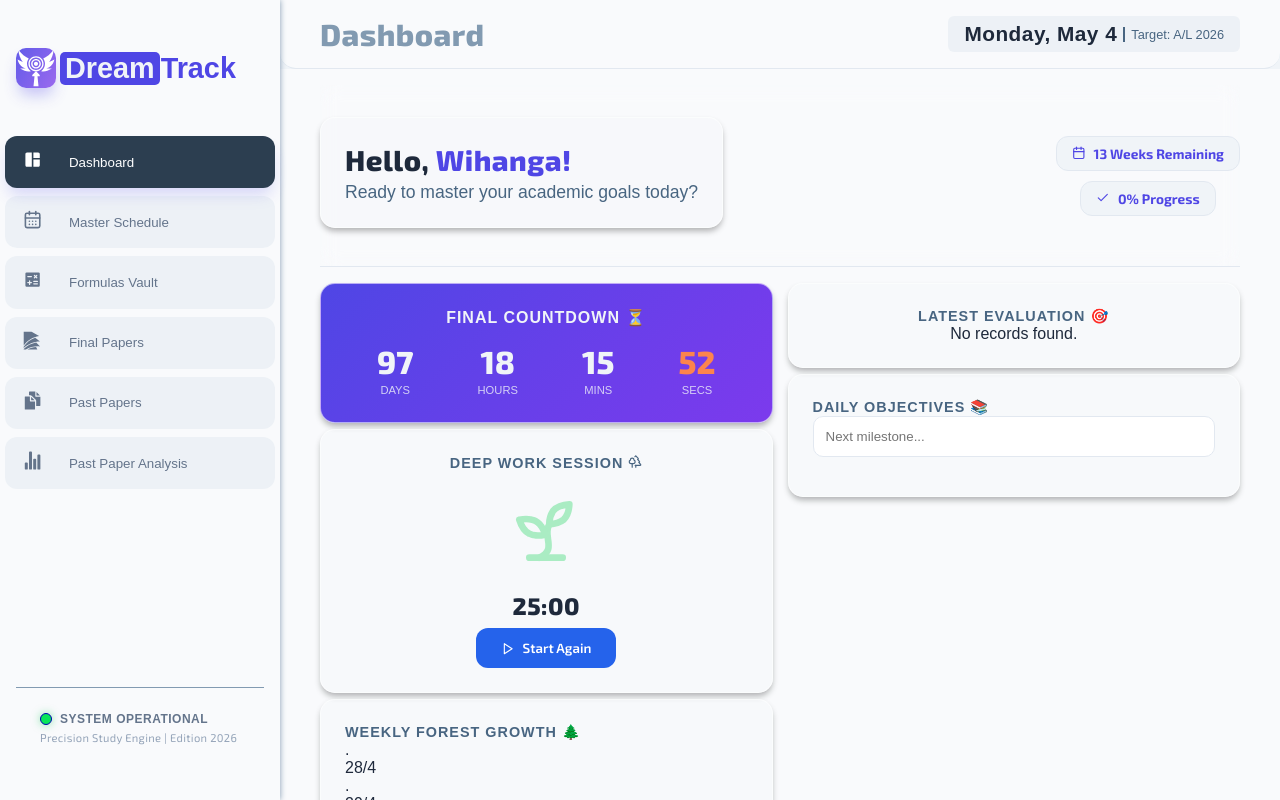
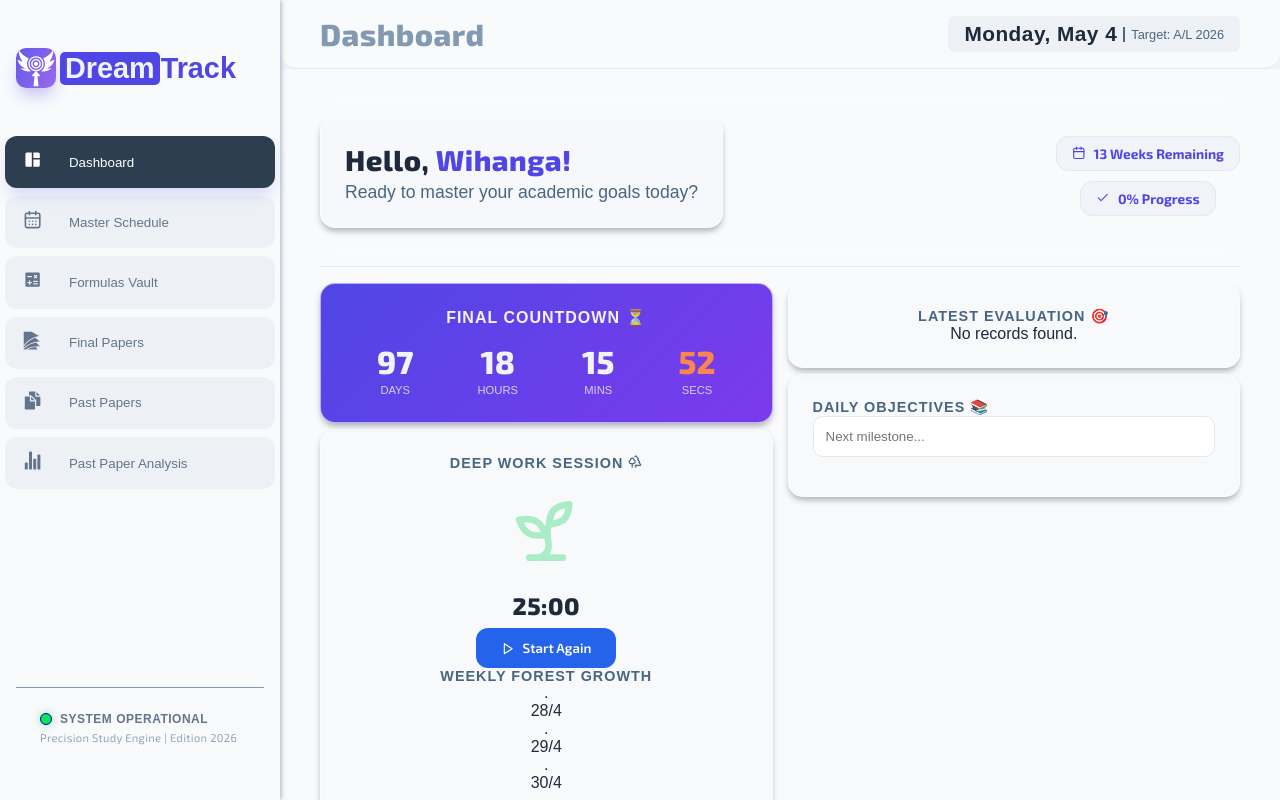
Before and after one commit to lakshan-beast/Future-Plan, a React (Vite) app: page / in a window 1280 px wide. Built offline with nearby package versions, Linux system fonts and the light colour scheme; a web font is replaced by a local one.

Commit message:
Refactor Dashboard component for improved layout and readability

```diff
--- a/src/pages/Dashboard.jsx
+++ b/src/pages/Dashboard.jsx
@@ -181,6 +181,7 @@ const Dashboard = () => {
               </div>
             </div>
           </div>
+
           <div className="card focus-card-premium">
             <h3>
               Deep Work Session <LuTrees />
@@ -194,10 +195,12 @@ const Dashboard = () => {
                 <LuSprout className="tree seed" />
               )}
             </div>
+
             <div className={`timer-display ${isOvertime ? "emergency" : ""}`}>
               {isOvertime && <span className="ot-label">OVERTIME</span>}
               <h2>{formatTime(seconds)}</h2>
             </div>
+
             <div className="timer-controls">
               <button
                 onClick={() => setIsActive(!isActive)}
@@ -211,10 +214,10 @@ const Dashboard = () => {
                 </button>
               )}
             </div>
-          </div>
+            {/* </div> */}
 
-          <div className="card forest-gallery">
-            <h3>Weekly Forest Growth 🌲</h3>
+            <div className="forest-gallery">
+              <h3>Weekly Forest Growth </h3>
               <div className="calendar-grid">
                 {weeklyForest.map(([date, count], i) => (
                   <div key={i} className="day-growth">
@@ -231,6 +234,7 @@ const Dashboard = () => {
                     </span>
                   </div>
                 ))}
+              </div>
             </div>
           </div>
         </div>
```
Lines whose indentation alone changed are shown as unchanged.
